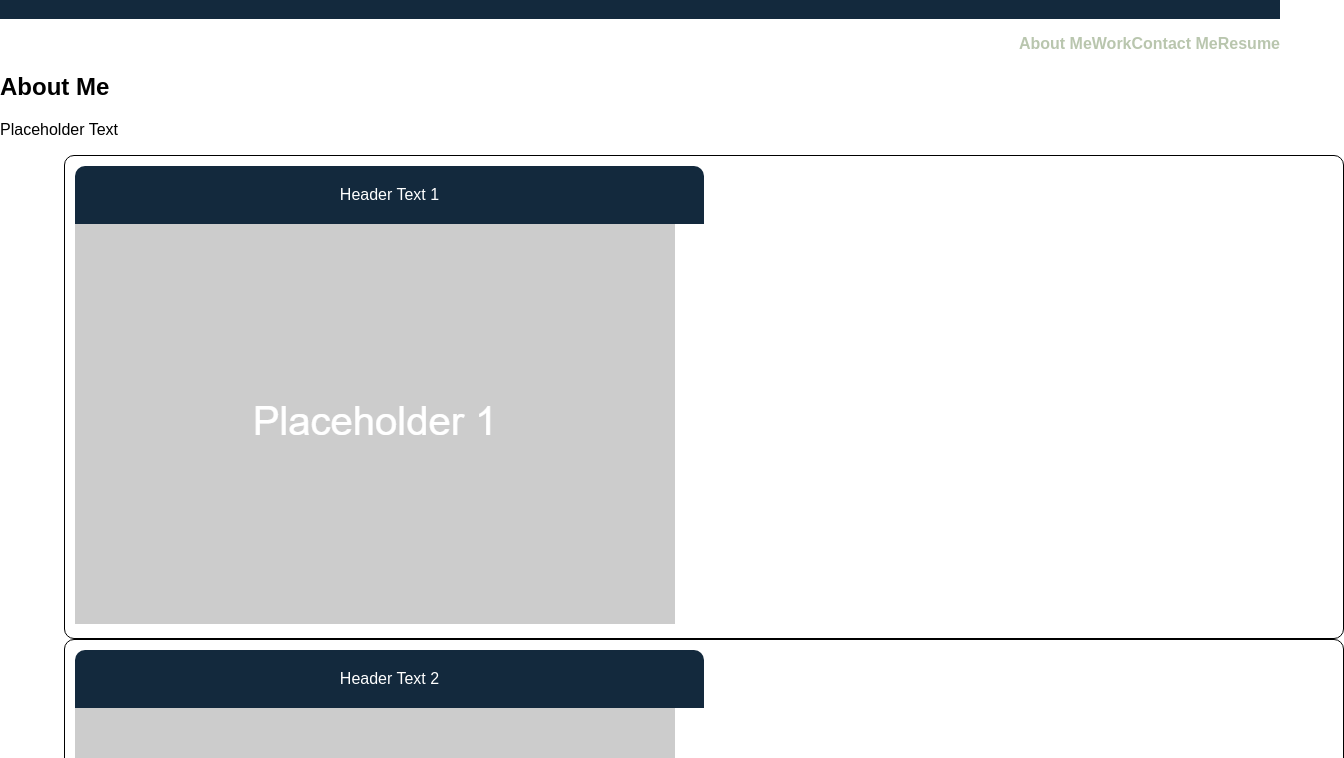
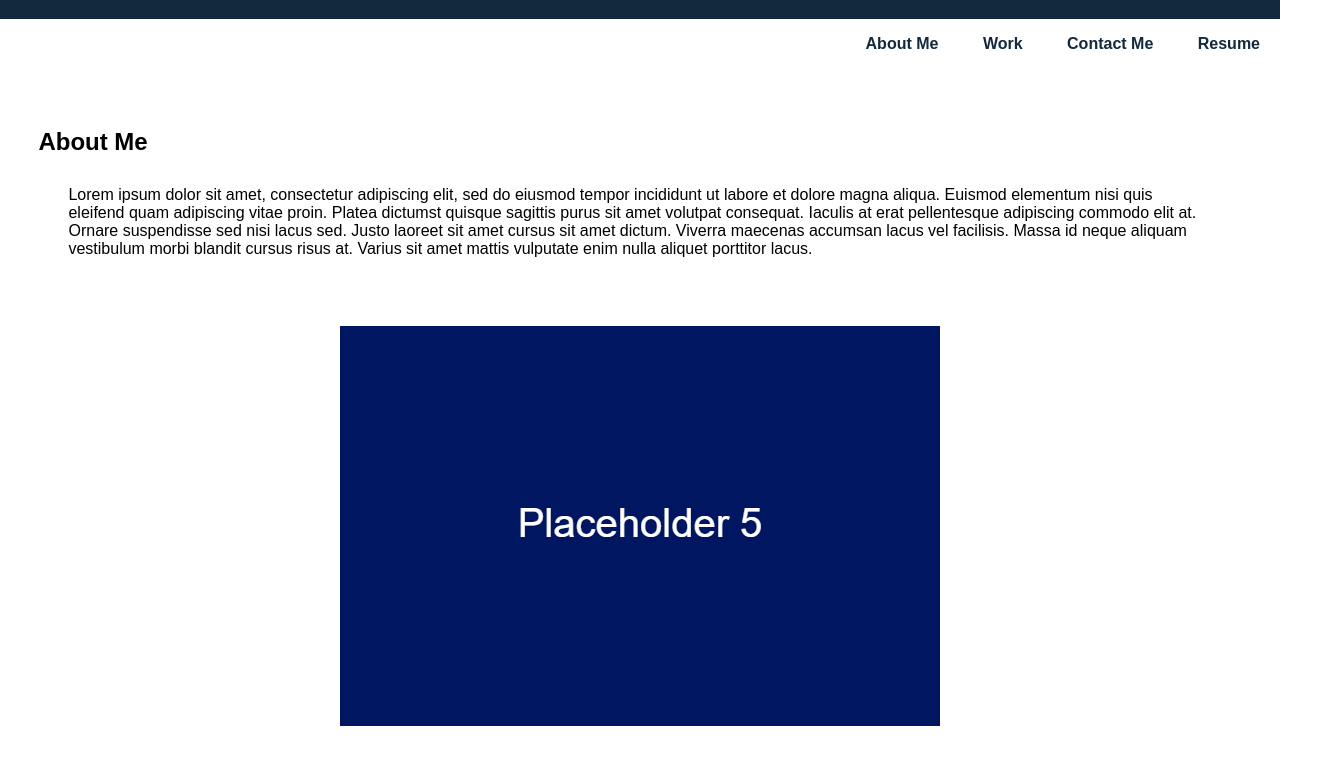
Before and after one commit to RyanMoises5/Portfolio-RMwk2, a plain HTML site: page index.html in a window 1280 px wide. Shown: the part 86-844 px from the top of the page, 1344 px wide, since content can reach past the window. Drawn offline with Linux system fonts and the light colour scheme.

Commit message:
Finished general layout of css

```diff
--- a/assets/css/style.css
+++ b/assets/css/style.css
@@ -1,77 +1,96 @@
+:root {
+    --bgcolor: #13293d;
+}
+
 * {
     box-sizing: border-box;
-    font-family: Arial;
+    font-family: sans-serif, Arial;
+    color:
 }
 
 body {
-    font-family: Arial;
     margin: 0;
-    /* display: flex;
+    display: flex;
     flex-direction: column;
-    justify-content: flex-start; */
+    justify-content: flex-start;
   }
 
 .mainHeader {
-    display: flex;
-    /* justify-content: space-between;
-    align-items: right; */
-    padding: 1%;
-    background-color: #13293d;
+    padding: 1% 1% 1% 4%;
+    background-color: var(--bgcolor);
     color: #fffffff8;
 }
 
-/* nav {
-    background-color: #d8a47f;
-  } */
-
-nav ul {
+nav {
     display: flex;
-    justify-content: right;
-    align-items: right;
-    min-width: 300px;
-    list-style: none;
+    justify-content: flex-end;
   }
 
 nav a {
-    color: #b9c6ae;
+    color: var(--bgcolor);
+    padding: 14px 20px;
     font-weight: bold;
     text-decoration: none;
-  }
+    text-align: center;
+}
 
-/* main {
+.aboutMe {
+    margin: 3%;
+}
+
+.aboutMe p {
+    margin: 2.5%;
+}
+
+hero {
     display: flex;
+    justify-content: center;
+    margin: 0 2.5% 20px 2.5%;
+}
+
+main {
+    display: flex;
+    justify-content: center;
     flex-wrap: wrap;
-} */
+}
 
 .card {
-    position: relative;
-    left: 5%;
-    right: 5%;
+    text-align: center;
+    justify-content: center;
     flex: 1 0 0;
-    padding: 10px;
+
+    margin: 15px;
     border-style: solid;
-    border-width: 1px;
+    border-color: var(--bgcolor);
+    border-width: 7px;
     border-radius: 10px;
-  }
+    min-width: 400px;
+    max-width: 500px;
+}
 
 .card header {
-    max-width: 50%;
-    padding: 20px;
-    background: #13293d;
-    text-align: center;
-    border-top-right-radius: 10px;
-    border-top-left-radius: 10px;
+    position: relative;
+    top: 70%;
+    width: 75%;
+    padding: 20px 0px;
+    background: var(--bgcolor);
+    border-color: var(--bgcolor);
+    border-width: 7px;
+    border-radius: 0 5px 5px 0;
     color: #fff;
-  }
+    z-index: 1;
+}
 
 .card img {
-    max-width: 50%;
-    justify-content: left;
-    /* max-width: 400px; */
-    /* height: 100%; */ */
-    /* max-height: 400px; */
-  }
+    position: relative;
+    bottom: 27.5px;
+    width: 100%
+}
+
+.contactMe {
+    margin: 0 0 0 30px;
+}
 
 footer {
     text-align: center;
-  }
+}
--- a/index.html
+++ b/index.html
@@ -16,52 +16,54 @@
 
     <nav>
         <ul>
-            <li><a href="#">About Me</a></li>
-            <li><a href="#">Work</a></li>
-            <li><a href="#">Contact Me</a></li>
-            <li><a href="#">Resume</a></li>
+            <a href="#about-Me">About Me</a>
+            <a href="#work">Work</a>
+            <a href="#contact-me">Contact Me</a>
+            <a href="#">Resume</a>
         </ul>
     </nav>
 
-    <main>
-        <section class="aboutMe">
+        <section class="aboutMe" id="about-Me">
             <h2>About Me</h2>
-            <p>Placeholder Text
+            <p>Lorem ipsum dolor sit amet, consectetur adipiscing elit, sed do eiusmod tempor incididunt ut labore et dolore magna aliqua. Euismod elementum nisi quis eleifend quam adipiscing vitae proin. Platea dictumst quisque sagittis purus sit amet volutpat consequat. Iaculis at erat pellentesque adipiscing commodo elit at. Ornare suspendisse sed nisi lacus sed. Justo laoreet sit amet cursus sit amet dictum. Viverra maecenas accumsan lacus vel facilisis. Massa id neque aliquam vestibulum morbi blandit cursus risus at. Varius sit amet mattis vulputate enim nulla aliquet porttitor lacus.
                 </p>
         </section>
 
+    <hero>
+        <img src="./assets/images/placeholder5.png" alt="placeholder pic5">
+    </hero>
+
+    <main id="work">
         <section class="card card1">
-            <header>Header Text 1</header>
+            <header>Work 1</header>
             <img src="./assets/images/placeholder1.png" alt="placeholder pic1">
         </section>
 
         <section class="card card2">
-            <header>Header Text 2</header>
+            <header>Work 2</header>
             <img src="./assets/images/placeholder2.png" alt="placeholder pic2">
         </section>
 
         <section class="card card3">
-            <header>Header Text 3</header>
+            <header>Work 3</header>
             <img src="./assets/images/placeholder3.png" alt="placeholder pic3">
         </section>
 
         <section class="card card4">
-            <header>Header Text 4</header>
+            <header>Work 4</header>
             <img src="./assets/images/placeholder4.png" alt="placeholder pic4">
         </section>
 
-        <!-- <section class="card5">
-            <header>Header Text 5</header>
-            <img src="./assets/images/placeholder5.png" alt="placeholder pic5">
-        </section> -->
     </main>
 
-    <section class="contactMe">
+    <section class="contactMe" id="contact-me">
         <h2>Contact information:</h2>
-        <a href="#">Phone #</a>
-        <a href="#">Email</a>
-        <a href="#">GitHub</a>
-        <a href="#">Twitter</a>
+        <ul>
+            <li><a href="#">Phone #</a></li>
+            <li><a href="#">Email</a></li>
+            <li><a href="https://github.com/RyanMoises5">GitHub</a></li>
+            <li><a href="https://twitter.com/">Twitter</a></li>
+        </ul>
     </section>
 </body>
 
```
